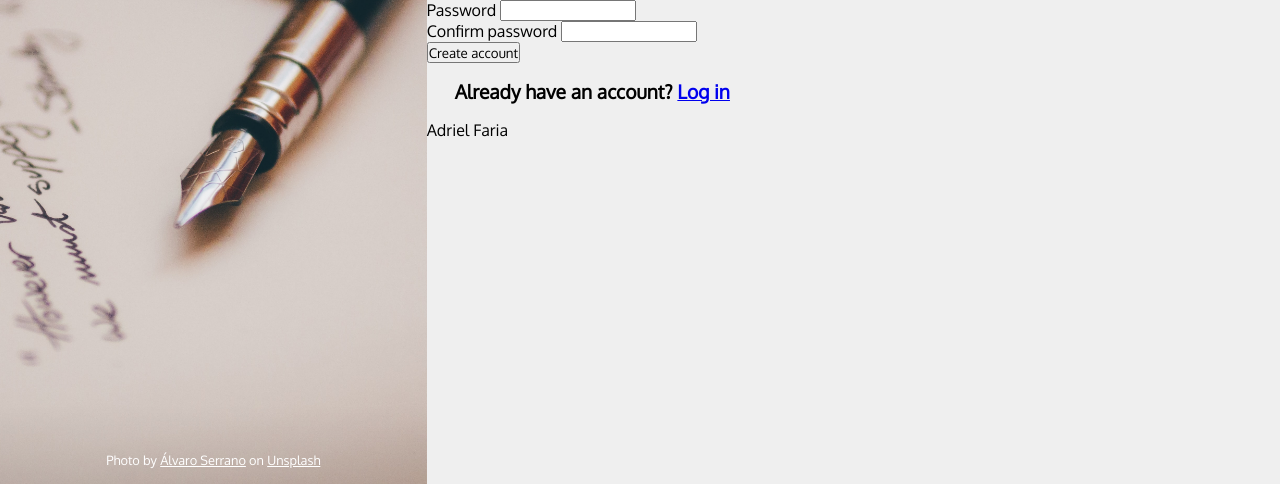
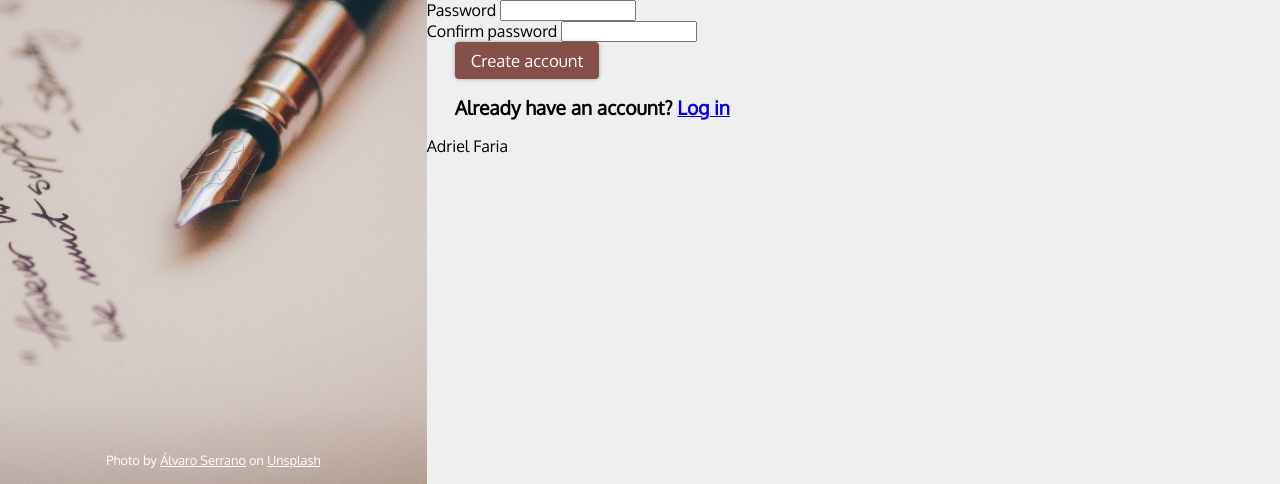
Before and after one commit to br-adriel/css-signup-form, a plain HTML site: page index.html in a window 1280 px wide. Shown: the part 316-800 px from the top of the page. Drawn offline with Linux system fonts and the light colour scheme; a web font is replaced by a local one.

Commit message:
Add style to button tag

```diff
--- a/style.css
+++ b/style.css
@@ -101,3 +101,21 @@ main > p {
   max-width: 70%;
   margin-left: 28px;
 }
+
+button {
+  padding: 8px 16px;
+  background-color: var(--accent);
+  color: #fff;
+  border: none;
+  border-radius: 4px;
+  margin-left: 28px;
+  font-size: 1.05rem;
+  cursor: pointer;
+  box-shadow: 0 0 4px rgba(0, 0, 0, 0.3);
+  transition: all 0.3s;
+}
+
+button:hover {
+  color: var(--accent);
+  background-color: #fff;
+}
```
